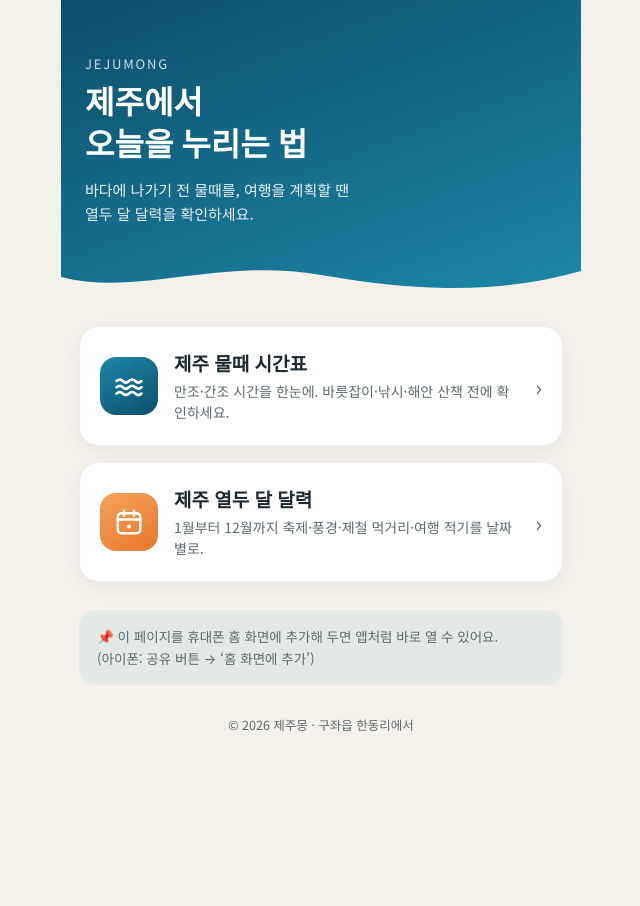
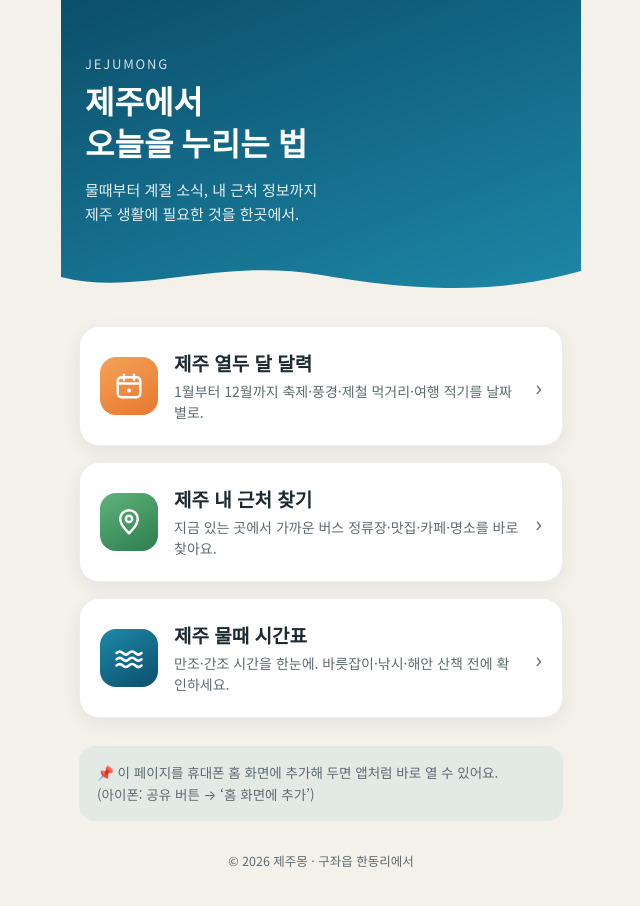
Before and after one commit to jejumong/jejumong.github.io, a plain HTML site: page index.html in a window 1280 px wide. Shown: the whole page, without its empty margins (319-959 px from the left). Before the commit the page ends 800 px from the top, so only its background shows below. Drawn offline with Linux system fonts and the light colour scheme; a web font is replaced by a local one.

Commit message:
Add files via upload

```diff
--- a/index.html
+++ b/index.html
@@ -5,9 +5,9 @@
 <meta name="viewport" content="width=device-width, initial-scale=1, viewport-fit=cover">
 <meta name="theme-color" content="#0b4f6c">
 <title>제주몽 · 제주 생활 안내</title>
-<meta name="description" content="제주 물때 시간표와 제주 열두 달 달력을 한곳에서">
+<meta name="description" content="제주 물때 시간표, 열두 달 달력, 내 근처 찾기를 한곳에서">
 <meta property="og:title" content="제주몽 · 제주 생활 안내">
-<meta property="og:description" content="제주 물때 시간표 · 제주 열두 달 달력">
+<meta property="og:description" content="제주 물때 시간표 · 열두 달 달력 · 내 근처 찾기">
 <link rel="icon" type="image/png" href="favicon.png">
 <link rel="apple-touch-icon" sizes="180x180" href="apple-touch-icon.png">
 <link rel="manifest" href="manifest.json">
@@ -63,6 +63,7 @@
   .icon svg{width:30px;height:30px}
   .tide .icon{background:linear-gradient(150deg,var(--sea2),var(--sea));}
   .cal .icon{background:linear-gradient(150deg,var(--tang2),var(--tang));}
+  .near .icon{background:linear-gradient(150deg,#5fb37a,#2e7d4f);}
   .txt{flex:1;min-width:0}
   .txt h2{font-size:19px;font-weight:700;margin-bottom:5px}
   .txt p{font-size:14px;line-height:1.5;color:var(--sub)}
@@ -81,13 +82,42 @@
     <header>
       <div class="eyebrow">JEJUMONG</div>
       <h1>제주에서<br>오늘을 누리는 법</h1>
-      <p>바다에 나가기 전 물때를, 여행을 계획할 땐<br>열두 달 달력을 확인하세요.</p>
+      <p>물때부터 계절 소식, 내 근처 정보까지<br>제주 생활에 필요한 것을 한곳에서.</p>
       <svg class="wave" viewBox="0 0 400 48" preserveAspectRatio="none" aria-hidden="true">
         <path d="M0 24 C60 44 120 4 200 22 S340 40 400 18 V48 H0Z" fill="var(--bg)"/>
       </svg>
     </header>
 
     <nav class="menu">
+      <a class="card cal" href="https://jejumong.github.io/jeju-calendar/">
+        <div class="icon">
+          <svg viewBox="0 0 24 24" fill="none" stroke="#fff" stroke-width="2" stroke-linecap="round" stroke-linejoin="round" aria-hidden="true">
+            <rect x="3" y="5" width="18" height="16" rx="3"/>
+            <path d="M3 10h18M8 3v4M16 3v4"/>
+            <circle cx="12" cy="15.5" r="1.6" fill="#fff" stroke="none"/>
+          </svg>
+        </div>
+        <div class="txt">
+          <h2>제주 열두 달 달력</h2>
+          <p>1월부터 12월까지 축제·풍경·제철 먹거리·여행 적기를 날짜별로.</p>
+        </div>
+        <span class="arrow">›</span>
+      </a>
+
+      <a class="card near" href="https://jejumong.github.io/jeju-near/">
+        <div class="icon">
+          <svg viewBox="0 0 24 24" fill="none" stroke="#fff" stroke-width="2" stroke-linecap="round" stroke-linejoin="round" aria-hidden="true">
+            <path d="M12 21s-7-6.2-7-11.5A7 7 0 0 1 19 9.5C19 14.8 12 21 12 21z"/>
+            <circle cx="12" cy="9.5" r="2.5"/>
+          </svg>
+        </div>
+        <div class="txt">
+          <h2>제주 내 근처 찾기</h2>
+          <p>지금 있는 곳에서 가까운 버스 정류장·맛집·카페·명소를 바로 찾아요.</p>
+        </div>
+        <span class="arrow">›</span>
+      </a>
+
       <a class="card tide" href="https://jejumong.github.io/jeju-tide/">
         <div class="icon">
           <svg viewBox="0 0 24 24" fill="none" stroke="#fff" stroke-width="2" stroke-linecap="round" stroke-linejoin="round" aria-hidden="true">
@@ -99,21 +129,6 @@
         <div class="txt">
           <h2>제주 물때 시간표</h2>
           <p>만조·간조 시간을 한눈에. 바릇잡이·낚시·해안 산책 전에 확인하세요.</p>
-        </div>
-        <span class="arrow">›</span>
-      </a>
-
-      <a class="card cal" href="https://jejumong.github.io/jeju-calendar/">
-        <div class="icon">
-          <svg viewBox="0 0 24 24" fill="none" stroke="#fff" stroke-width="2" stroke-linecap="round" stroke-linejoin="round" aria-hidden="true">
-            <rect x="3" y="5" width="18" height="16" rx="3"/>
-            <path d="M3 10h18M8 3v4M16 3v4"/>
-            <circle cx="12" cy="15.5" r="1.6" fill="#fff" stroke="none"/>
-          </svg>
-        </div>
-        <div class="txt">
-          <h2>제주 열두 달 달력</h2>
-          <p>1월부터 12월까지 축제·풍경·제철 먹거리·여행 적기를 날짜별로.</p>
         </div>
         <span class="arrow">›</span>
       </a>
```
